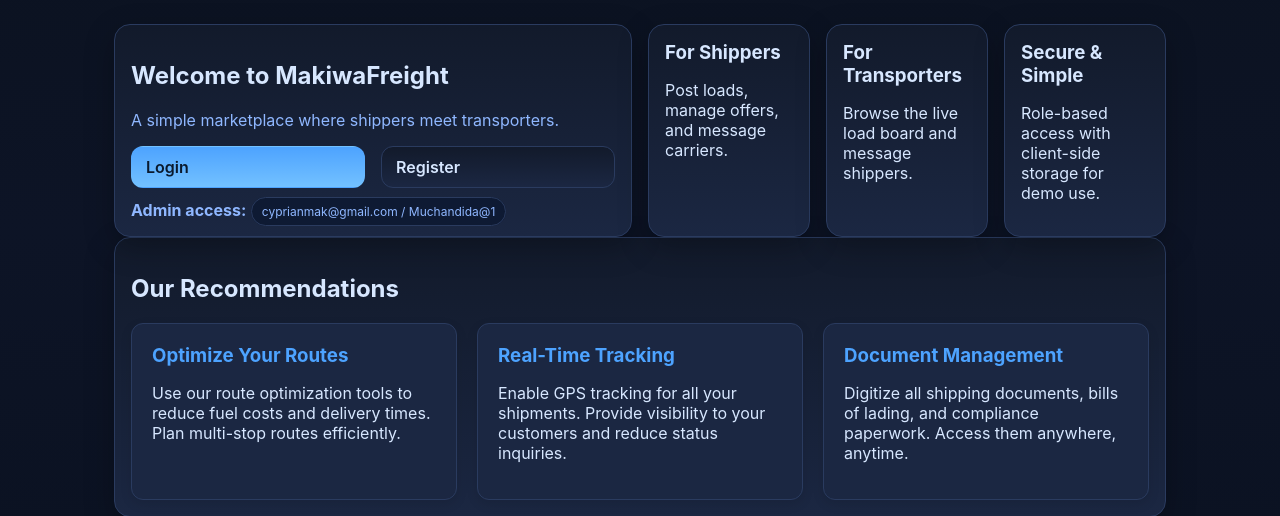
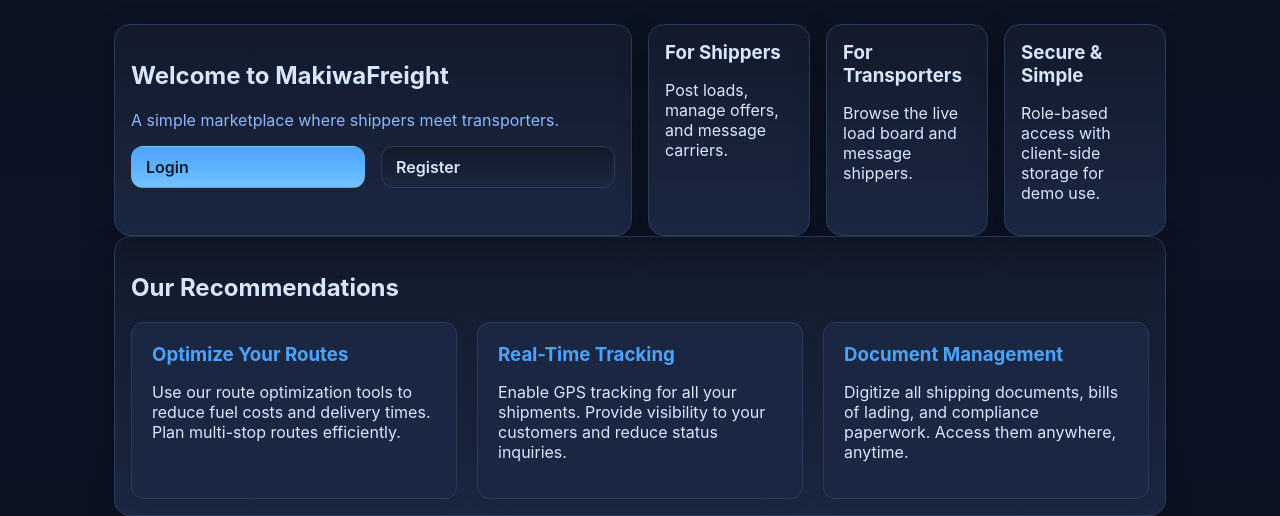
Before and after one commit to cyprianmak/makiwafreightapp, a Flask app: page / in a window 1280 px wide. Shown: the part 91-607 px from the top of the page. Run offline with Flask 3, Linux system fonts and the light colour scheme.

Commit message:
Update index.html

```diff
--- a/templates/index.html
+++ b/templates/index.html
@@ -39,7 +39,6 @@
           <a class="btn" href="#register-options">Register</a>
         </div>
         <div style="margin-top:12px" class="muted">
-          <strong>Admin access:</strong> <span class="chip">cyprianmak@gmail.com / Muchandida@1</span>
         </div>
       </div>
       <div class="grid three">
```
